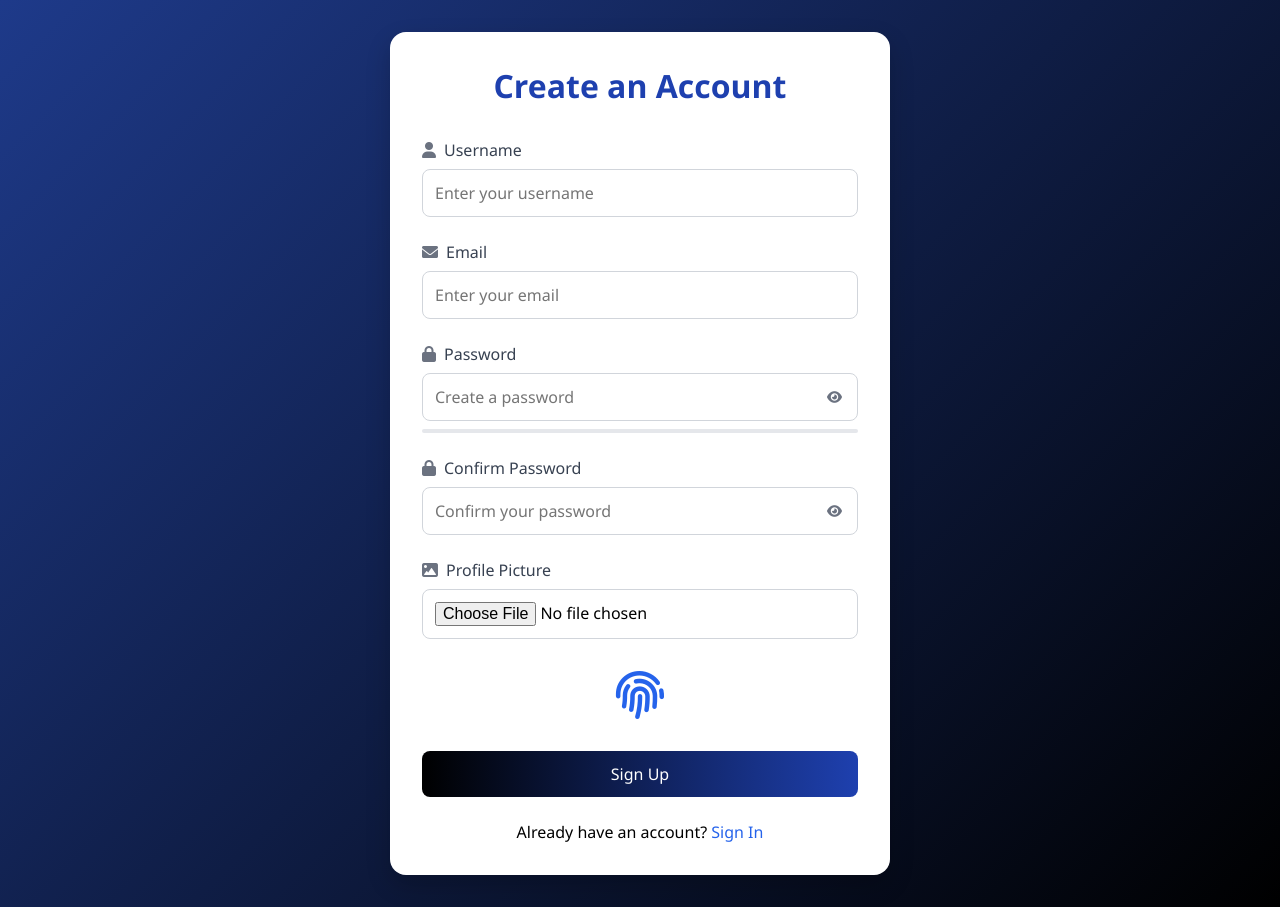
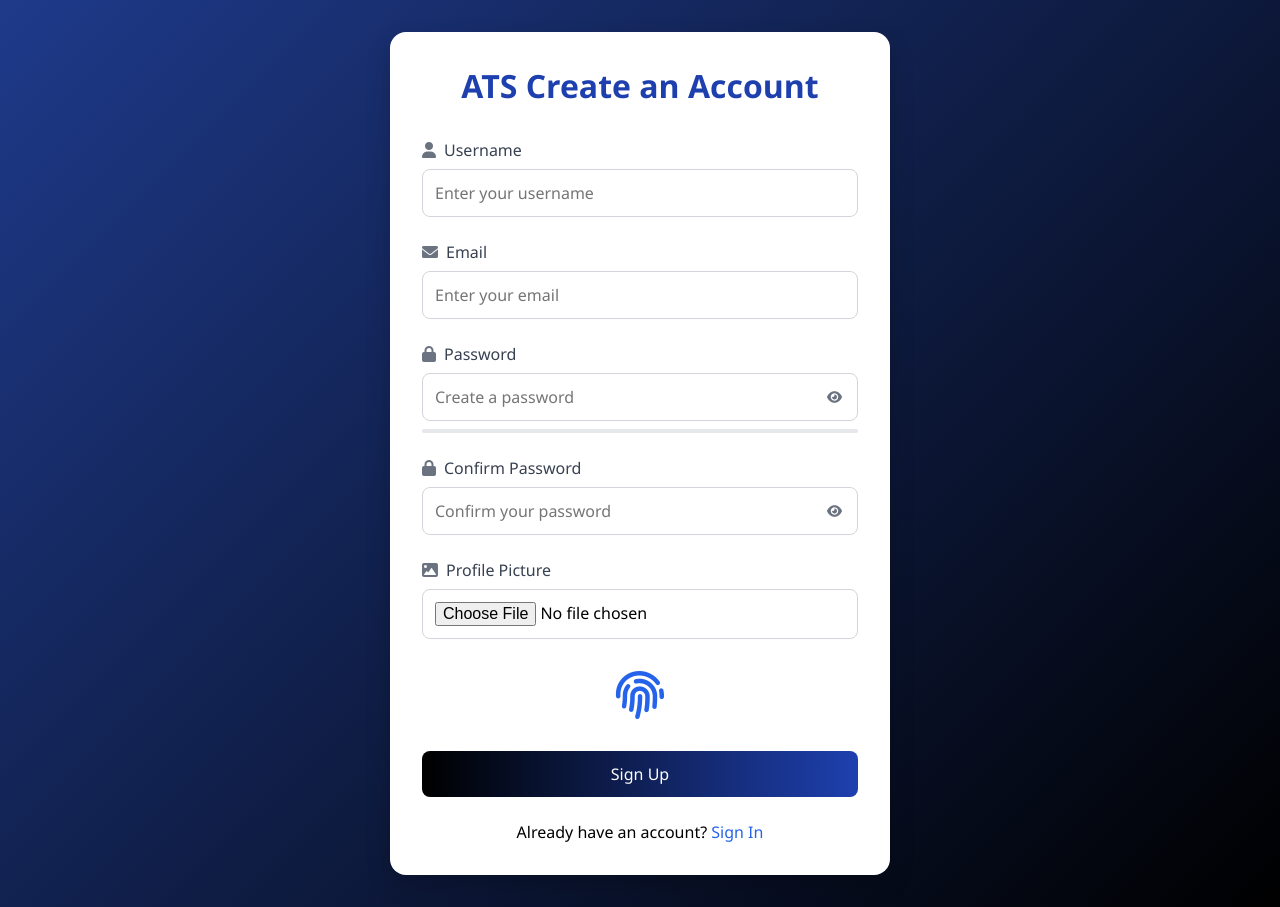
Before and after one commit to sahithdaddla/sign-in, a plain HTML site: page index.html in a window 1280 px wide. Drawn offline with Linux system fonts and the light colour scheme.

Commit message:
Update index.html

```diff
--- a/index.html
+++ b/index.html
@@ -166,7 +166,7 @@
 </head>
 <body>
     <div class="container">
-        <h1>Create an Account</h1>
+        <h1>ATS Create an Account</h1>
         <form id="signup-form">
             <div class="form-group">
                 <label>
```
